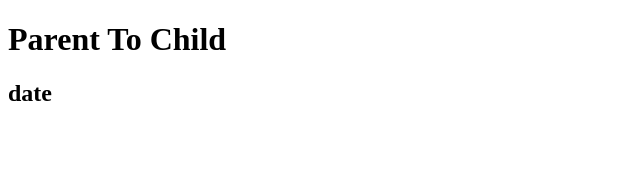
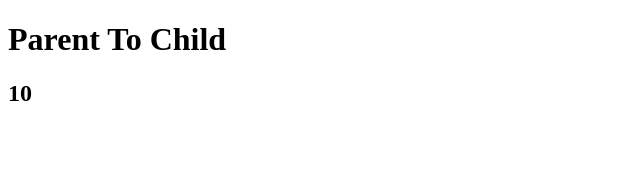
Before and after one commit to Adrion10/ParentToChild, an Angular app: page / in a window 1280 px wide. Shown: the top 170 px of the page, without its empty margins (0-640 px from the left). Built offline with nearby package versions, Linux system fonts and the light colour scheme.

Commit message:
item data

```diff
--- a/src/app/app.component.html
+++ b/src/app/app.component.html
@@ -1,2 +1,2 @@
 <h1>{{ title }}</h1>
-<app-child></app-child>
+<app-child [item]="data"></app-child>
--- a/src/app/app.component.ts
+++ b/src/app/app.component.ts
@@ -7,4 +7,5 @@ import { Component } from '@angular/core';
 })
 export class AppComponent {
   title = 'Parent To Child';
+  data = 10;
 }
--- a/src/app/child/child.component.html
+++ b/src/app/child/child.component.html
@@ -1 +1 @@
-<h2>date</h2>
+<h2>{{ item }}</h2>
--- a/src/app/child/child.component.ts
+++ b/src/app/child/child.component.ts
@@ -7,6 +7,6 @@ import { Component, OnInit, Input } from '@angular/core';
 })
 export class ChildComponent implements OnInit {
   constructor() {}
-
+  @Input() item = 0;
   ngOnInit(): void {}
 }
```
